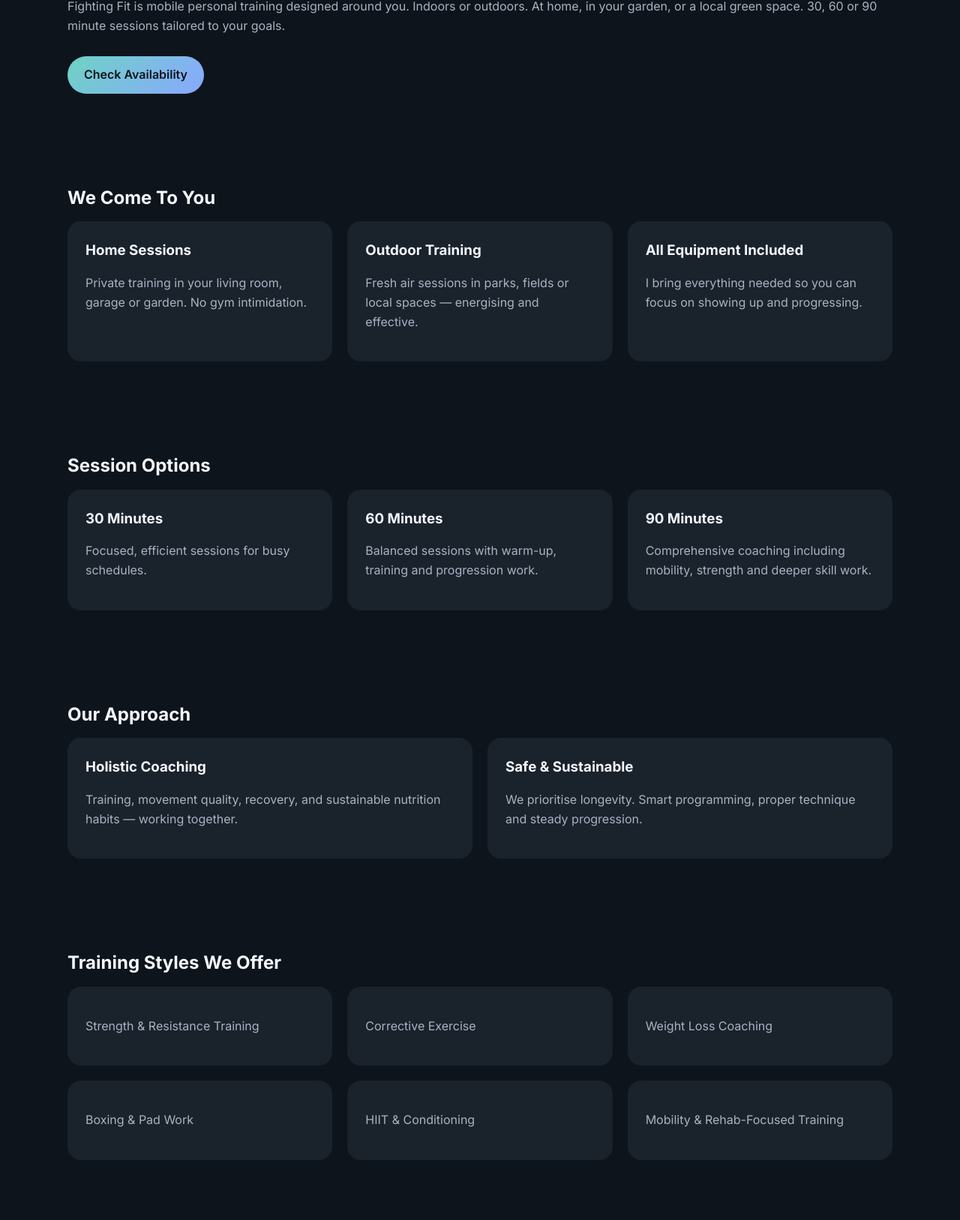
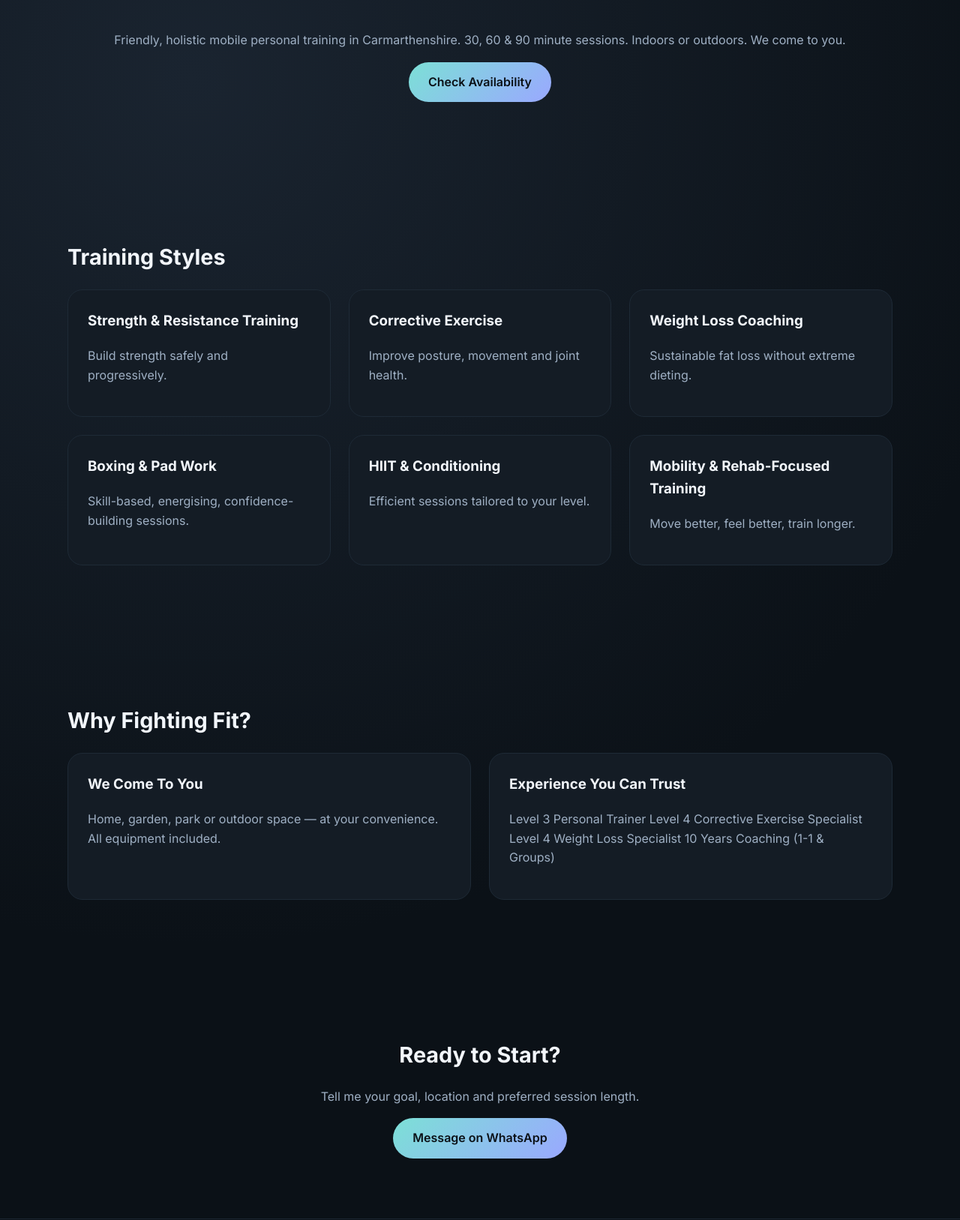
Before and after one commit to Bradbarr/BradPT, a plain HTML site: page index.html in a window 1280 px wide. Shown: the part 302-1929 px from the top of the page at 75% size. Drawn offline with Linux system fonts and the light colour scheme.

Commit message:
Update index.html

```diff
--- a/index.html
+++ b/index.html
@@ -3,21 +3,20 @@
 <head>
 <meta charset="utf-8" />
 <meta name="viewport" content="width=device-width,initial-scale=1" />
-<meta name="description" content="Fighting Fit — Mobile Personal Training in Carmarthenshire. 30, 60 & 90 minute sessions. Holistic coaching. I come to you — indoors or outdoors." />
-<meta name="theme-color" content="#0e141b" />
+<meta name="description" content="Fighting Fit — Mobile Personal Training in Carmarthenshire. 30, 60 & 90 minute sessions. Holistic coaching. We come to you — indoors or outdoors." />
 <title>Fighting Fit | Mobile Personal Training</title>
 
 <link href="https://fonts.googleapis.com/css2?family=Inter:wght@400;500;600;700;800&display=swap" rel="stylesheet">
 
 <style>
 :root{
---bg:#0e141b;
---panel:#1a222c;
---accent:#6ed3c4;
---accent2:#89a8ff;
---text:#f4f7fb;
---muted:#a8b3c2;
---radius:18px;
+--bg:#0b1117;
+--panel:#141c25;
+--accent:#7ce0d6;
+--accent2:#9aa8ff;
+--text:#f2f6fb;
+--muted:#9fb0c4;
+--radius:20px;
 --max:1100px;
 }
 
@@ -25,71 +24,105 @@
 body{
 margin:0;
 font-family:Inter,system-ui;
-background:var(--bg);
+background:radial-gradient(circle at 20% 20%,#1a2430 0%,#0b1117 60%);
 color:var(--text);
 line-height:1.6;
 }
 
 .container{width:min(var(--max),90%);margin:auto}
-section{padding:60px 0}
-h1,h2,h3{margin:0 0 12px}
+section{padding:80px 0}
+
+h1{font-size:clamp(2rem,4vw,3rem)}
+h2{font-size:1.8rem;margin-bottom:20px}
+h3{margin-top:0}
+
 p{color:var(--muted)}
 
 .btn{
 display:inline-block;
-padding:12px 22px;
+padding:14px 26px;
 border-radius:999px;
 font-weight:600;
 background:linear-gradient(135deg,var(--accent),var(--accent2));
-color:#0e141b;
+color:#0b1117;
 text-decoration:none;
-margin-top:12px;
+transition:.3s;
 }
+.btn:hover{transform:translateY(-3px)}
 
 .card{
 background:var(--panel);
-padding:24px;
+padding:26px;
 border-radius:var(--radius);
+transition:.3s;
+cursor:pointer;
+border:1px solid #1e2a36;
+}
+.card:hover{
+transform:translateY(-6px);
+border-color:var(--accent);
 }
 
 .grid{
 display:grid;
-gap:20px;
+gap:24px;
 }
-
-@media(min-width:800px){
+@media(min-width:900px){
 .grid-3{grid-template-columns:repeat(3,1fr)}
 .grid-2{grid-template-columns:repeat(2,1fr)}
 }
 
 header{
-padding:20px 0;
-border-bottom:1px solid #1f2a36;
+padding:25px 0;
+border-bottom:1px solid #1c2733;
 }
 
 .brand{
 font-weight:800;
-font-size:1.3rem;
+font-size:1.4rem;
+letter-spacing:.5px;
 }
 
 .hero{
-padding:80px 0 60px;
+padding:100px 0 80px;
+text-align:center;
 }
 
-.hero h1{
-font-size:2.5rem;
+.hero span{
+background:linear-gradient(135deg,var(--accent),var(--accent2));
+-webkit-background-clip:text;
+-webkit-text-fill-color:transparent;
 }
 
-.highlight{
-color:var(--accent);
-font-weight:600;
+.modal{
+position:fixed;
+inset:0;
+background:rgba(0,0,0,.7);
+display:none;
+align-items:center;
+justify-content:center;
+padding:20px;
+}
+.modal-content{
+background:var(--panel);
+max-width:600px;
+padding:40px;
+border-radius:var(--radius);
+position:relative;
+}
+.close{
+position:absolute;
+right:20px;
+top:15px;
+cursor:pointer;
+font-size:1.5rem;
 }
 
 footer{
-padding:30px 0;
-border-top:1px solid #1f2a36;
+padding:40px 0;
+border-top:1px solid #1c2733;
+text-align:center;
 color:var(--muted);
-font-size:.9rem;
 }
 </style>
 </head>
@@ -104,11 +137,10 @@
 
 <section class="hero">
 <div class="container">
-<h1>Friendly, holistic coaching — <br><span class="highlight">at your convenience.</span></h1>
+<h1>Build strength. Move well. <span>Train for life.</span></h1>
 <p>
-Fighting Fit is mobile personal training designed around you.
-Indoors or outdoors. At home, in your garden, or a local green space.
-30, 60 or 90 minute sessions tailored to your goals.
+Friendly, holistic mobile personal training in Carmarthenshire.
+30, 60 & 90 minute sessions. Indoors or outdoors. We come to you.
 </p>
 <a href="#contact" class="btn">Check Availability</a>
 </div>
@@ -116,108 +148,130 @@
 
 <section>
 <div class="container">
-<h2>We Come To You</h2>
+<h2>Training Styles</h2>
 <div class="grid grid-3">
-<div class="card">
-<h3>Home Sessions</h3>
-<p>Private training in your living room, garage or garden. No gym intimidation.</p>
+
+<div class="card" onclick="openModal('strength')">
+<h3>Strength & Resistance Training</h3>
+<p>Build strength safely and progressively.</p>
 </div>
-<div class="card">
-<h3>Outdoor Training</h3>
-<p>Fresh air sessions in parks, fields or local spaces — energising and effective.</p>
+
+<div class="card" onclick="openModal('corrective')">
+<h3>Corrective Exercise</h3>
+<p>Improve posture, movement and joint health.</p>
 </div>
-<div class="card">
-<h3>All Equipment Included</h3>
-<p>I bring everything needed so you can focus on showing up and progressing.</p>
+
+<div class="card" onclick="openModal('weightloss')">
+<h3>Weight Loss Coaching</h3>
+<p>Sustainable fat loss without extreme dieting.</p>
 </div>
+
+<div class="card" onclick="openModal('boxing')">
+<h3>Boxing & Pad Work</h3>
+<p>Skill-based, energising, confidence-building sessions.</p>
+</div>
+
+<div class="card" onclick="openModal('hiit')">
+<h3>HIIT & Conditioning</h3>
+<p>Efficient sessions tailored to your level.</p>
+</div>
+
+<div class="card" onclick="openModal('mobility')">
+<h3>Mobility & Rehab-Focused Training</h3>
+<p>Move better, feel better, train longer.</p>
+</div>
+
 </div>
 </div>
 </section>
 
 <section>
 <div class="container">
-<h2>Session Options</h2>
-<div class="grid grid-3">
+<h2>Why Fighting Fit?</h2>
+<div class="grid grid-2">
 <div class="card">
-<h3>30 Minutes</h3>
-<p>Focused, efficient sessions for busy schedules.</p>
+<h3>We Come To You</h3>
+<p>Home, garden, park or outdoor space — at your convenience. All equipment included.</p>
 </div>
 <div class="card">
-<h3>60 Minutes</h3>
-<p>Balanced sessions with warm-up, training and progression work.</p>
-</div>
-<div class="card">
-<h3>90 Minutes</h3>
-<p>Comprehensive coaching including mobility, strength and deeper skill work.</p>
-</div>
-</div>
-</div>
-</section>
-
-<section>
-<div class="container">
-<h2>Our Approach</h2>
-<div class="grid grid-2">
-<div class="card">
-<h3>Holistic Coaching</h3>
+<h3>Experience You Can Trust</h3>
 <p>
-Training, movement quality, recovery, and sustainable nutrition habits — working together.
-</p>
-</div>
-<div class="card">
-<h3>Safe & Sustainable</h3>
-<p>
-We prioritise longevity. Smart programming, proper technique and steady progression.
+Level 3 Personal Trainer
+Level 4 Corrective Exercise Specialist
+Level 4 Weight Loss Specialist
+10 Years Coaching (1-1 & Groups)
 </p>
 </div>
 </div>
 </div>
 </section>
 
-<section>
-<div class="container">
-<h2>Training Styles We Offer</h2>
-<div class="grid grid-3">
-<div class="card"><p>Strength & Resistance Training</p></div>
-<div class="card"><p>Corrective Exercise</p></div>
-<div class="card"><p>Weight Loss Coaching</p></div>
-<div class="card"><p>Boxing & Pad Work</p></div>
-<div class="card"><p>HIIT & Conditioning</p></div>
-<div class="card"><p>Mobility & Rehab-Focused Training</p></div>
-</div>
-</div>
-</section>
-
-<section>
-<div class="container">
-<h2>Experience & Qualifications</h2>
-<div class="card">
-<p>
-• Level 3 Personal Trainer
-• Level 4 Corrective Exercise Specialist (CES)
-• Level 4 Weight Loss Specialist (WLS)
-• 10 Years Coaching Experience (1-to-1 & Group Training)
-</p>
-</div>
-</div>
-</section>
-
 <section id="contact">
-<div class="container">
-<h2>Get Started</h2>
-<p>
-Tell me your goal, location, and preferred session length (30/60/90 minutes).
-I’ll recommend the best approach and available times.
-</p>
+<div class="container" style="text-align:center">
+<h2>Ready to Start?</h2>
+<p>Tell me your goal, location and preferred session length.</p>
 <a href="https://wa.me/447309543361" class="btn">Message on WhatsApp</a>
 </div>
 </section>
 
 <footer>
-<div class="container">
-Fighting Fit — Mobile Personal Training • Carmarthenshire
+Fighting Fit • Mobile Personal Training • Carmarthenshire
+</footer>
+
+<!-- MODALS -->
+
+<div id="modal" class="modal" onclick="closeModal(event)">
+<div class="modal-content" id="modal-content">
+<span class="close" onclick="closeModal(event)">×</span>
+<div id="modal-body"></div>
 </div>
-</footer>
+</div>
+
+<script>
+const content = {
+strength: `
+<h2>Strength & Resistance Training</h2>
+<p>Build muscle, improve bone density, increase confidence and resilience.</p>
+<p>We focus on safe technique, progressive overload, and long-term results — whether beginner or experienced.</p>
+`,
+corrective: `
+<h2>Corrective Exercise</h2>
+<p>Target imbalances, improve posture and restore proper movement patterns.</p>
+<p>Ideal if you sit long hours, have recurring aches, or want to train smarter.</p>
+`,
+weightloss: `
+<h2>Weight Loss Coaching</h2>
+<p>Sustainable fat loss built around your lifestyle.</p>
+<p>No crash dieting — just smart training, simple nutrition structure and accountability.</p>
+`,
+boxing: `
+<h2>Boxing & Pad Work</h2>
+<p>Fun, skill-based training that builds coordination, fitness and confidence.</p>
+<p>Beginner-friendly and scalable to all levels.</p>
+`,
+hiit: `
+<h2>HIIT & Conditioning</h2>
+<p>Short bursts of structured intensity for cardiovascular fitness and energy.</p>
+<p>Always scaled safely to your experience and joint health.</p>
+`,
+mobility: `
+<h2>Mobility & Rehab-Focused Training</h2>
+<p>Improve flexibility, joint stability and muscular balance.</p>
+<p>Designed to support longevity and reduce injury risk.</p>
+`
+};
+
+function openModal(key){
+document.getElementById("modal-body").innerHTML = content[key];
+document.getElementById("modal").style.display = "flex";
+}
+
+function closeModal(e){
+if(e.target.id === "modal" || e.target.className === "close"){
+document.getElementById("modal").style.display = "none";
+}
+}
+</script>
 
 </body>
 </html>
```
